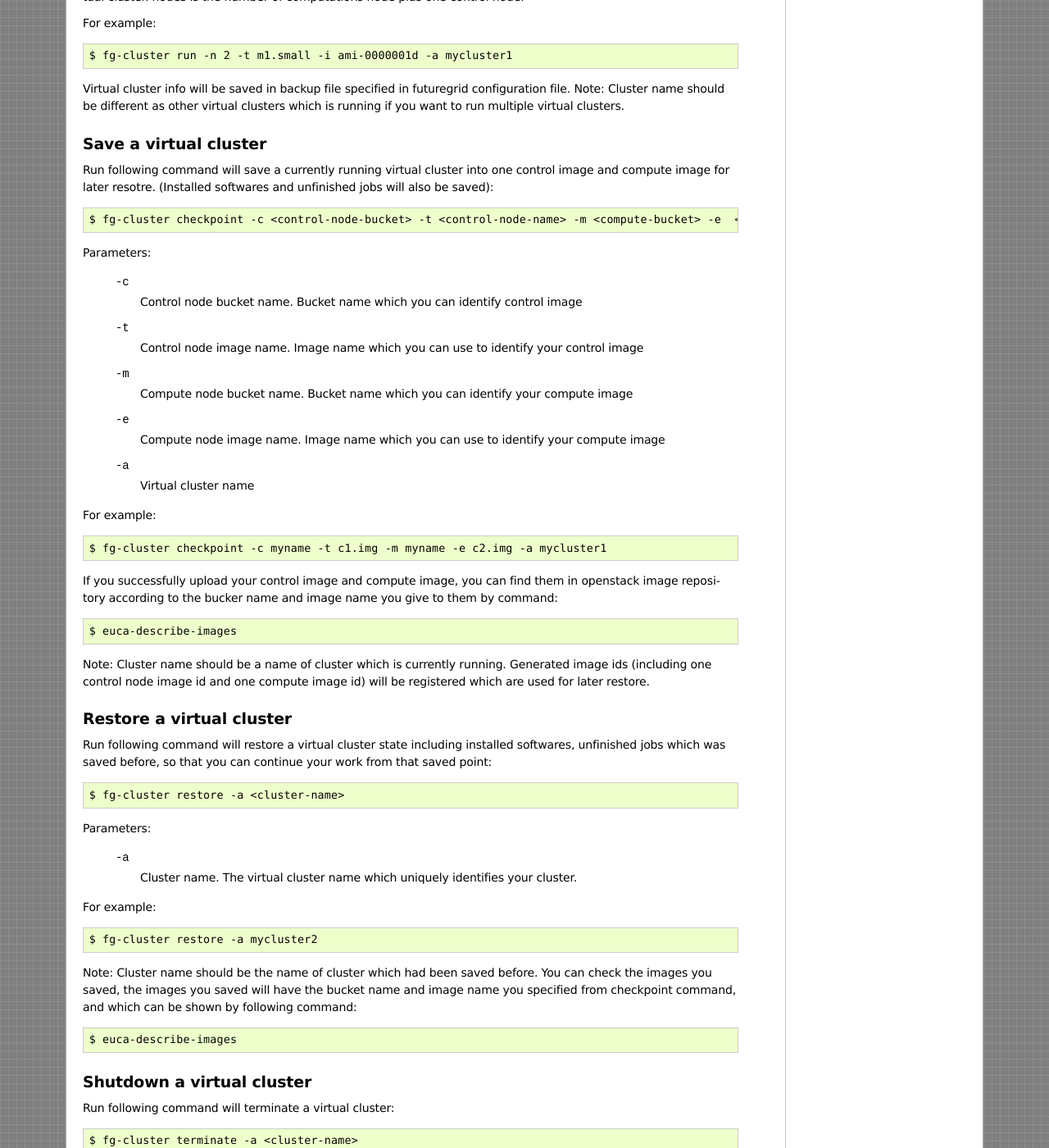
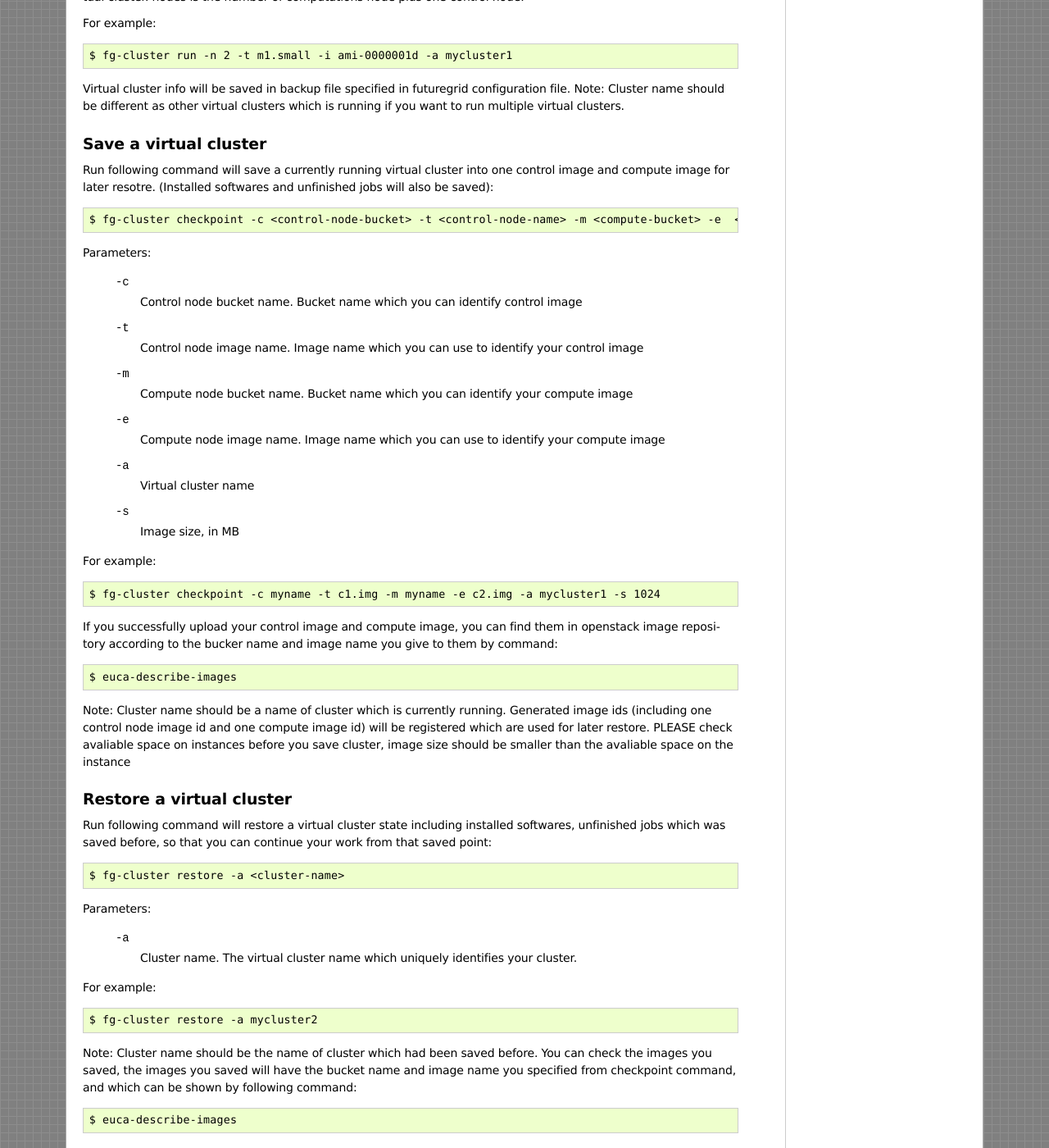
Before and after one commit to futuregrid/virtual-cluster, a Sphinx documentation site: the page built from doc/source/intro.rst, in a window 1280 px wide and 1400 px high, scrolled down 4849 px. Shown: the whole window at 82% size. Built offline with Sphinx 7.4.7, drawn with Linux system fonts in a browser that asks for light colours; formulas are drawn with MathJax 3; pages that are not in the unit, such as notebooks, are missing from menus.

Commit message:
Update doc/source/intro.rst

```diff
--- a/doc/source/intro.rst
+++ b/doc/source/intro.rst
@@ -307,7 +307,7 @@ Run following command will save a currently running virtual cluster into one
 control image and compute image for later resotre. (Installed softwares and
 unfinished jobs will also be saved)::
 
-    $ fg-cluster checkpoint -c <control-node-bucket> -t <control-node-name> -m <compute-bucket> -e  <compute-name> -a <cluster-name>
+    $ fg-cluster checkpoint -c <control-node-bucket> -t <control-node-name> -m <compute-bucket> -e  <compute-name> -a <cluster-name> -s <image-size>
 
 Parameters:
 
@@ -316,10 +316,11 @@ Parameters:
   -m  	Compute node bucket name. Bucket name which you can identify your compute image
   -e  	Compute node image name. Image name which you can use to identify your compute image
   -a  	Virtual cluster name
+  -s    Image size, in MB
 
 For example::
 
-    $ fg-cluster checkpoint -c myname -t c1.img -m myname -e c2.img -a mycluster1
+    $ fg-cluster checkpoint -c myname -t c1.img -m myname -e c2.img -a mycluster1 -s 1024
 
 If you successfully upload your control image and compute image, you
 can find them in openstack image repository according to the bucker
@@ -331,7 +332,9 @@ name and image name you give to them by command::
 Note: Cluster name should be a name of cluster which is
 currently running. Generated image ids (including one control
 node image id and one compute image id) will be registered which
-are used for later restore.
+are used for later restore. PLEASE check avaliable space on instances
+before you save cluster, image size should be smaller than the avaliable
+space on the instance
 
 
 Restore a virtual cluster
```
